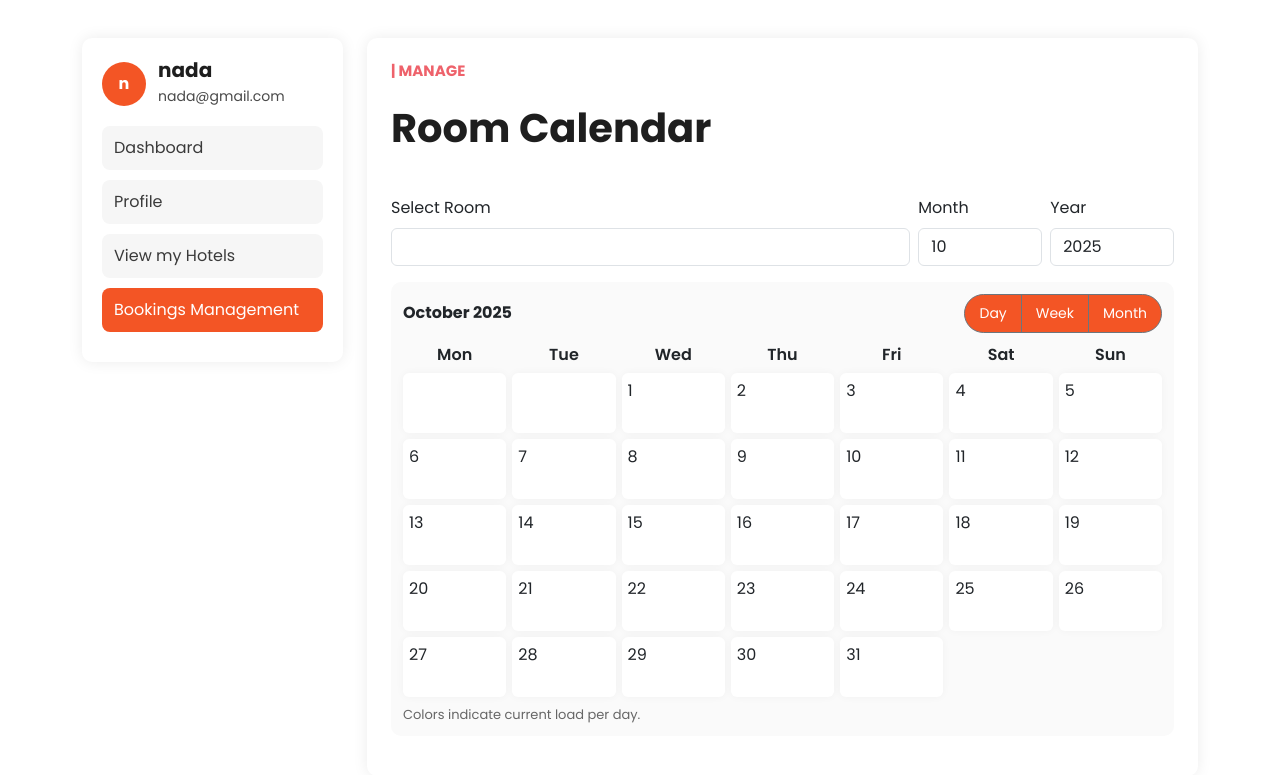
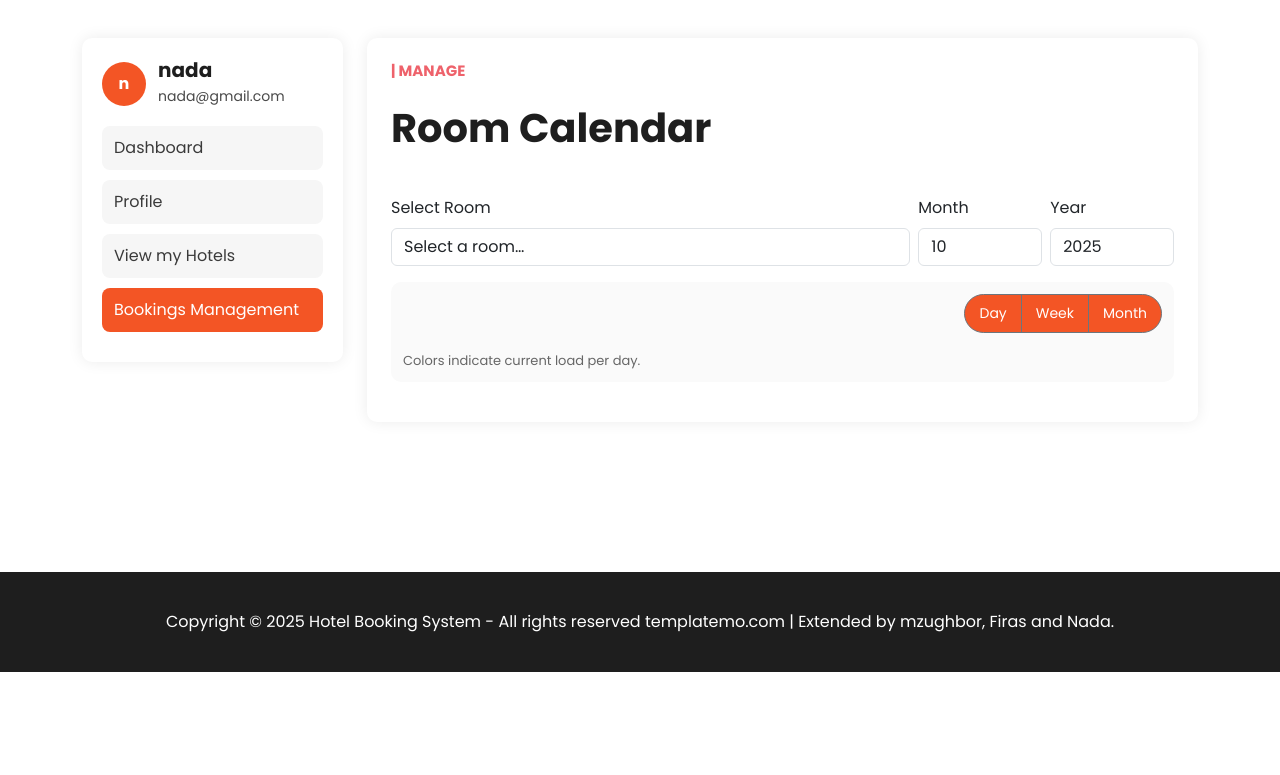
Before and after one commit to Nada-Shama/BooknStay, a Django app: page /users/owner/bookings-management/ in a window 1280 px wide. Shown: the part 582-1357 px from the top of the page. After the commit the page ends 1254 px from the top, so only its background shows below. Run offline with Django 5.2, Linux system fonts and the light colour scheme; a user stored in the database is signed in; data comes from the database, SQL or seed files in the repository; data that the repository does not hold is empty; some libraries are stand-ins or nearby versions.

Commit message:
Owner mgmt: guard missing room_id (return 400) and defer fetch until room selected to avoid 500s; add placeholder option.

```diff
--- a/bookings/views.py
+++ b/bookings/views.py
@@ -220,6 +220,8 @@ def modify_booking(request, booking_id):
 def owner_bookings_calendar_data(request):
     """Return per-day booking counts for a given room/month (owner/admin only)."""
     room_id = request.GET.get('room_id')
+    if not room_id:
+        return JsonResponse({'error': 'room_id is required'}, status=400)
     year = int(request.GET.get('year') or date.today().year)
     month = int(request.GET.get('month') or date.today().month)
 
@@ -281,6 +283,8 @@ def owner_bookings_calendar_data(request):
 def owner_bookings_list(request):
     """Return bookings for a given room with basic details; filter by day/week/month optionally."""
     room_id = request.GET.get('room_id')
+    if not room_id:
+        return JsonResponse({'results': [], 'error': 'room_id is required'}, status=400)
     view = (request.GET.get('view') or 'month').lower()  # day|week|month
     y = int(request.GET.get('year') or date.today().year)
     m = int(request.GET.get('month') or date.today().month)
--- a/templates/users/owner-bookings-management.html
+++ b/templates/users/owner-bookings-management.html
@@ -48,6 +48,7 @@
               <div class="col-md-8">
                 <label class="form-label">Select Room</label>
                 <select id="roomSelect" class="form-control">
+                  <option value="" selected disabled>Select a room…</option>
                   {% for r in rooms %}
                     <option value="{{ r.id }}">{{ r.hotel.hotel_name }} — Room {{ r.room_number }} ({{ r.get_type_display }})</option>
                   {% endfor %}
@@ -134,6 +135,11 @@
   }
   function fetchData(){
     const roomId = document.getElementById('roomSelect').value;
+    if(!roomId){
+      document.getElementById('calGrid').innerHTML = '';
+      document.getElementById('bookingList').innerHTML = '';
+      return;
+    }
     const month = document.getElementById('monthSelect').value;
     let year = parseInt(document.getElementById('yearInput').value,10);
     if(!year || isNaN(year)){ year = new Date().getFullYear(); }
@@ -213,7 +219,7 @@
   const now = new Date();
   document.getElementById('yearInput').value = now.getFullYear();
   document.getElementById('monthSelect').value = (now.getMonth()+1);
-  fetchData();
+  // do not fetch until room selected to avoid 400/500
 })();
 </script>
 {% endblock %}
```
